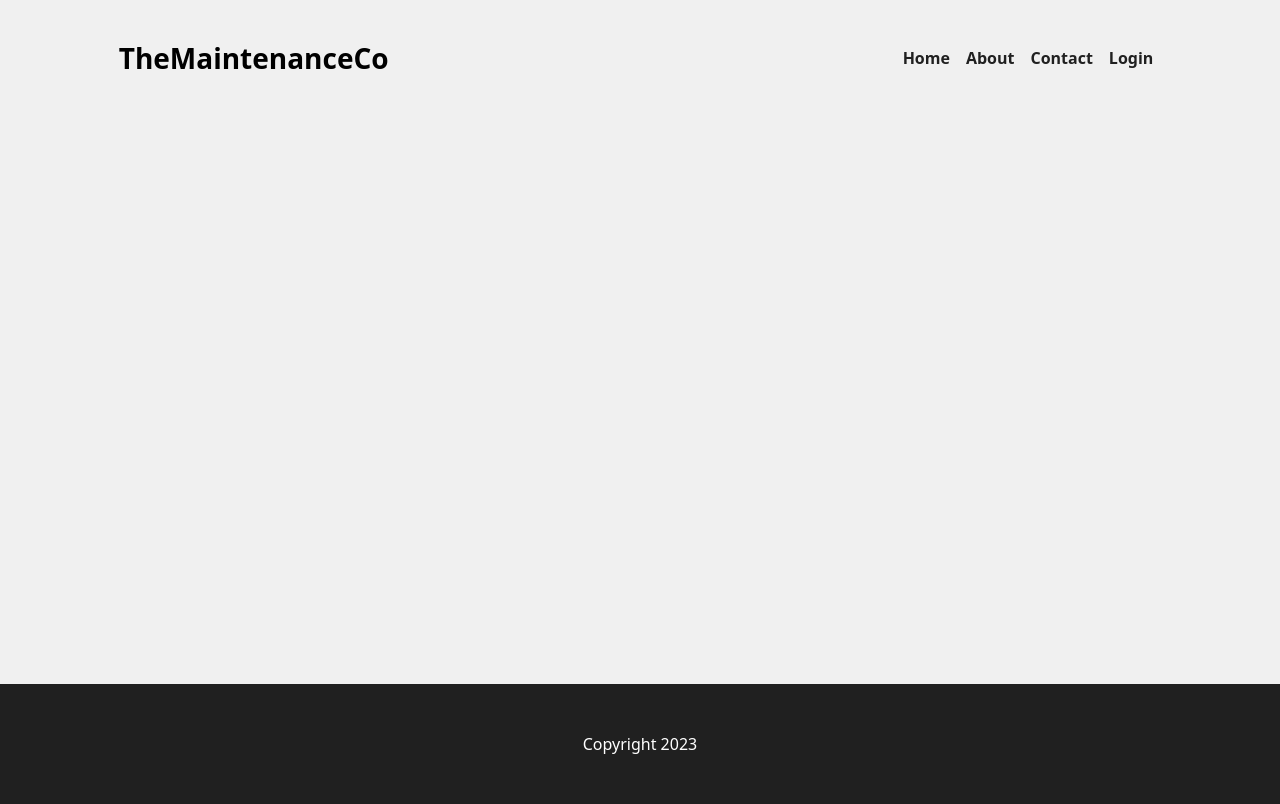
After one commit to andrebraga7/the-maintenance-co, a Django app: page /manager/ in a window 1280 px wide. The commit adds this page. Run offline with Django 3.2, Linux system fonts and the light colour scheme; parts of the project's set-up code (start-up, migrations or seed data) failed here and were passed over.

Commit message:
Create the dashboard base template

```diff
--- /dev/null
+++ b/manager_dashboard/urls.py
@@ -0,0 +1,6 @@
+from django.urls import path
+from . import views
+
+urlpatterns = [
+    path('manager/', views.ManagerDashboard.as_view(), name='manager'),
+]
--- a/manager_dashboard/views.py
+++ b/manager_dashboard/views.py
@@ -1,3 +1,8 @@
 from django.shortcuts import render
+from django.views import View
 
-# Create your views here.
+
+class ManagerDashboard(View):
+
+    def get(self, request):
+        return render(request, 'dashboard_base.html')
--- a/static/css/style.css
+++ b/static/css/style.css
@@ -1,6 +1,9 @@
-body {
+html, body {
     height: 100%;
+    background-color: #f0f0f0;
 }
+
+/* Home */
 
 #landing_page {
     background-image: url("/static/images/hero_1.jpeg");
@@ -29,3 +32,13 @@ body {
     background-color: #202020;
     height: 15vh;
 }
+
+/* Dashboard */
+
+#dash_main {
+    min-height: 74vh;
+}
+
+#dash_menu_2 a {
+    color: #202020;
+}
--- /dev/null
+++ b/templates/base.html
@@ -0,0 +1,35 @@
+{% load static %}
+
+<!DOCTYPE html>
+<html lang="en">
+<head>
+    <meta charset="UTF-8">
+    <meta http-equiv="X-UA-Compatible" content="IE=edge">
+    <meta name="viewport" content="width=device-width, initial-scale=1.0">
+
+    <!-- Bootstrap CDN -->
+    <link href="https://cdn.jsdelivr.net/npm/bootstrap@5.3.0-alpha1/dist/css/bootstrap.min.css" rel="stylesheet"
+        integrity="sha384-GLhlTQ8iRABdZLl6O3oVMWSktQOp6b7In1Zl3/Jr59b6EGGoI1aFkw7cmDA6j6gD" crossorigin="anonymous">
+    <script src="https://cdn.jsdelivr.net/npm/bootstrap@5.3.0-alpha1/dist/js/bootstrap.bundle.min.js"
+        integrity="sha384-w76AqPfDkMBDXo30jS1Sgez6pr3x5MlQ1ZAGC+nuZB+EYdgRZgiwxhTBTkF7CXvN" crossorigin="anonymous"></script>
+
+    <!-- Custum CSS -->
+    <link rel="stylesheet" href="{% static 'css/style.css' %}">
+
+    <title>TheMaintenanceCo</title>
+</head>
+<body>
+
+    {% block content %}
+    {% endblock %}
+
+    <footer id="home_footer">
+        <div class="container-md col-8 pt-5 text-center text-white">
+            <div class="row align-items-center">
+                <p>Copyright 2023</p>
+            </div>
+        </div>
+    </footer>
+
+</body>
+</html>
--- /dev/null
+++ b/templates/dashboard_base.html
@@ -0,0 +1,46 @@
+{% extends "base.html" %}
+
+{% block content %}
+<!-- Navigation with toggle button for smaller screens -->
+<nav class="navbar navbar-expand-md">
+    <div class="container-md mt-4 col-10">
+        <a class="navbar-brand fs-3 fw-bold" href="#">TheMaintenanceCo</a>
+        <button class="navbar-toggler" type="button" data-bs-toggle="collapse" data-bs-target="#navbarSupportedContent"
+            aria-controls="navbarSupportedContent" aria-expanded="false" aria-label="Toggle navigation">
+            <span class="navbar-toggler-icon"></span>
+        </button>
+        <div class="collapse navbar-collapse" id="navbarSupportedContent">
+            <ul id="home_menu" class="navbar-nav ms-auto mb-2 mb-lg-0 fw-bold">
+                <li class="nav-item">
+                    <a class="nav-link" href="#">Home</a>
+                </li>
+                <li class="nav-item">
+                    <a class="nav-link" href="#">About</a>
+                </li>
+                <li class="nav-item">
+                    <a class="nav-link" href="#">Contact</a>
+                </li>
+                {% if user.is_authenticated %}
+                <li class="nav-item">
+                    <a class="nav-link" href="#">Dashboard</a>
+                </li>
+                <li class="nav-item">
+                    <a class="nav-link" href="{% url 'account_logout' %}">Logout</a>
+                </li>
+                {% else %}
+                <li class="nav-item">
+                    <a class="nav-link" href="{% url 'account_login' %}">Login</a>
+                </li>
+                {% endif %}
+            </ul>
+        </div>
+    </div>
+</nav>
+<main id="dash_main">
+
+    {% block dashboar_content %}
+    {% endblock %}
+
+</main>
+
+{% endblock %}
--- a/the_maintenance_co/urls.py
+++ b/the_maintenance_co/urls.py
@@ -3,6 +3,7 @@ from django.urls import path, include
 
 urlpatterns = [
     path('admin/', admin.site.urls),
+    path('accounts/', include('allauth.urls')),
     path('', include('home_page.urls'), name='home_page_urls'),
-    path('accounts/', include('allauth.urls')),
+    path('', include('manager_dashboard.urls'), name="manager_dashboard_urls")
 ]
```
Also changed, not shown: templates/home_page/home.html (+5 -33 lines), templates/manager_dashboard/manager_dashboard.html (added, +20 -0 lines).
